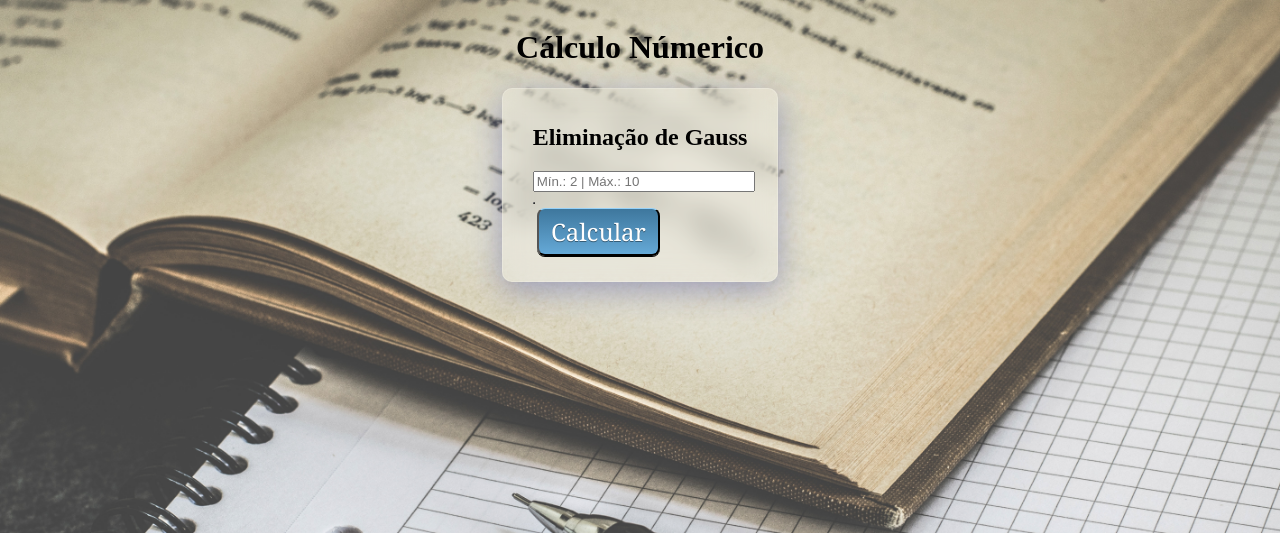
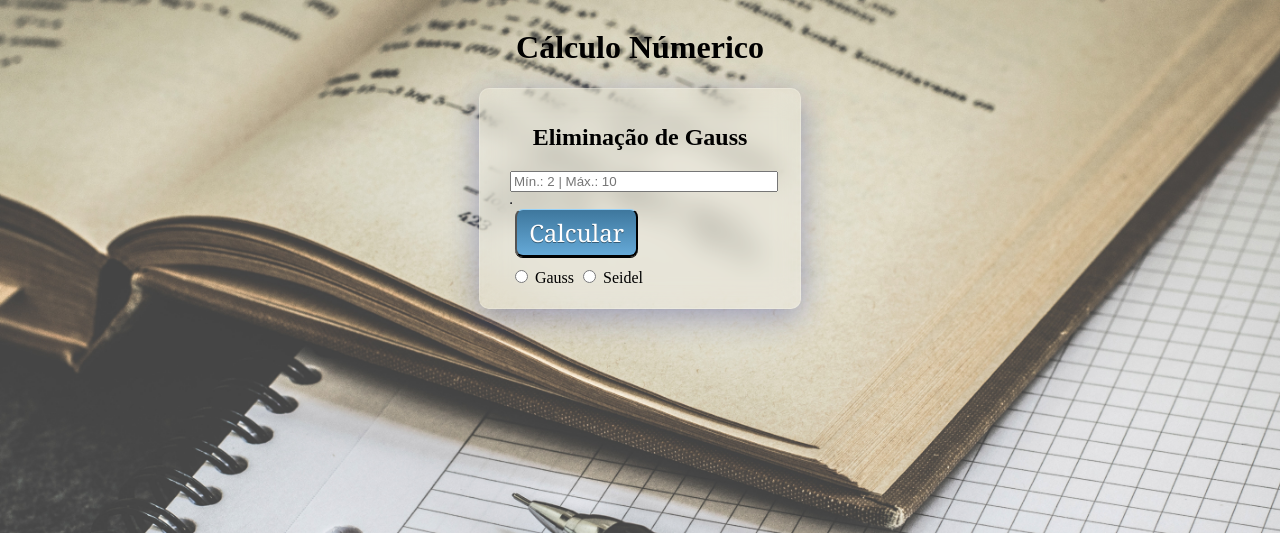
Before and after one commit to pilacoepouco/EliminacaoGauss, a Flask app: page / in a window 1280 px wide. Shown: the top 533 px of the page. Run offline with Flask 2, Linux system fonts and the light colour scheme; parts of the project's set-up code (start-up, migrations or seed data) failed here and were passed over; some libraries are stand-ins or nearby versions.

Commit message:
radio button

```diff
--- a/static/css/style.css
+++ b/static/css/style.css
@@ -81,3 +81,7 @@ table input {
         right: 2rem;
         font-size: 2rem;
     }
+
+    #tipo{
+        display: inline-block;
+    }
--- a/templates/index.html
+++ b/templates/index.html
@@ -26,6 +26,10 @@
       <table id="table" border="1"></table>
       <input class="button" styles="width: 100%;" type="submit" value="Calcular">
       <!-- <button id="btnTeste" class="button" type="button">Calcular</button> -->
+      <div id="tipo">
+      <input type="radio" name="tipo" value="gauss"> Gauss
+      <input type="radio" name="tipo" value="seidel"> Seidel
+      </div>
     </form>
 
   </div>
```
